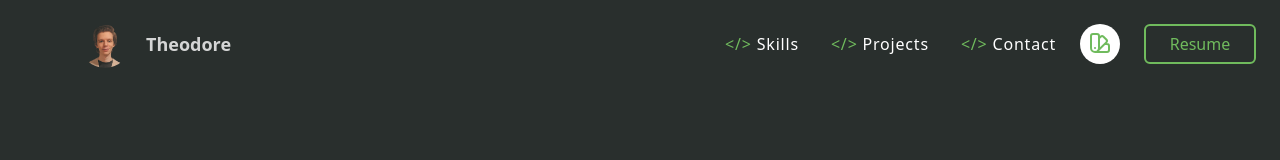
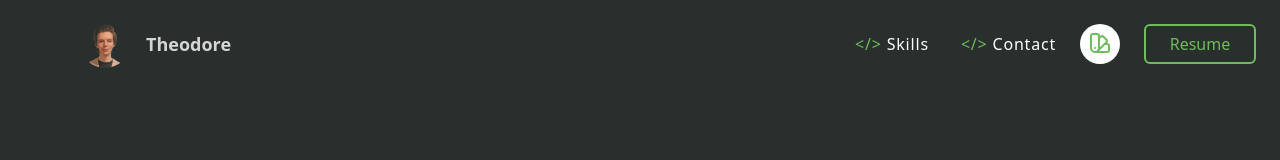
Before and after one commit to theodore-zd/My-2024-Portfolio, a Next.js app: page / in a window 1280 px wide. Shown: the top 160 px of the page. Built offline with nearby package versions, Linux system fonts and the light colour scheme; no server answers.

Commit message:
🔬 Hide projects link in nav (until new projected are posted)

```diff
--- a/src/components/navigation/index.tsx
+++ b/src/components/navigation/index.tsx
@@ -15,7 +15,7 @@ import { ThemeChanger } from "./themeChanger";
 
 const menuItems = [
   { label: "Skills", link: "#skills" },
-  { label: "Projects", link: "#projects" },
+  // { label: "Projects", link: "#projects" },
   { label: "Contact", link: "mailto:hello@zurekcreative.com" },
 ];
 
```
